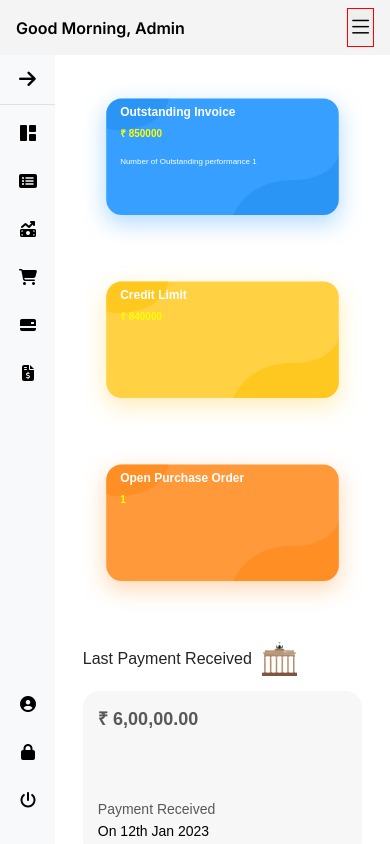
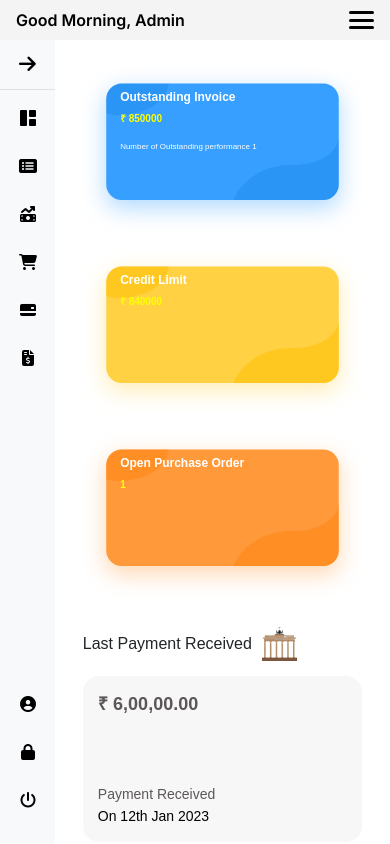
Before and after one commit to Gaurav-Nathh/Vendor-Portal, an Angular app: page /vendor in a window 390 px wide. Built offline with nearby package versions, Linux system fonts and the light colour scheme; sample sign-in values are in the browser's storage.

Commit message:
Menu Icon

```diff
--- a/src/app/layout/navbar/navbar.component.html
+++ b/src/app/layout/navbar/navbar.component.html
@@ -42,36 +42,46 @@
       </div>
     </div>
     <button
-      class="bord menu-toggler"
+      class="menu-toggler"
+      type="button"
       data-bs-toggle="collapse"
       data-bs-target="#navcollapse"
+      aria-controls="navcollapse"
+      aria-expanded="false"
     >
-      <i class="bi bi-list fs-2"></i>
+      <span class="hamburger">
+        <span></span>
+        <span></span>
+        <span></span>
+      </span>
+      <!-- <i class="fa-solid fa-bars"></i> -->
     </button>
   </section>
   <div class="collapse" id="navcollapse">
-    <div class="d-flex justify-content-center p-2">
+    <div class="d-flex justify-content-center pb-2">
       <div class="d-flex gap-4 align-items-center">
+        <app-theme-toggle> </app-theme-toggle>
         <i
-          class="fa-solid fa-calendar-days fs-5 text-secondary navbar-icon"
+          class="fa-solid fa-calendar-days fs-6 navbar-icon"
           role="button"
           title="Calendar"
         ></i>
         <i
-          class="fa-solid fa-bell fs-5 text-secondary navbar-icon"
+          class="fa-solid fa-bell fs-6 navbar-icon"
           role="button"
           title="Notifications"
         ></i>
         <i
-          class="bi-gear-fill fs-5 text-secondary navbar-icon"
+          class="bi-gear-fill fs-6 navbar-icon"
           role="button"
           title="Settings"
         ></i>
       </div>
       <div class="d-flex ms-4 align-items-center">
-        <i class="fa-solid fa-circle-user fs-5"></i>
+        <i class="fa-solid fa-circle-user fs-6"></i>
         <i
           class="bi bi-caret-down-fill"
+          style="font-size: 0.7rem; padding-left: 0.2rem"
           id="profileDropdown"
           data-bs-toggle="dropdown"
         ></i>
@@ -80,10 +90,10 @@
             class="dropdown-menu dropdown-menu-end"
             aria-labelledby="profileDropdown"
           >
-            <li><a class="dropdown-item" href="#">Profile</a></li>
-            <li><a class="dropdown-item" href="#">Settings</a></li>
+            <li><a class="dropdown-item">Profile</a></li>
+            <li><a class="dropdown-item">Settings</a></li>
             <li><hr class="dropdown-divider" /></li>
-            <li><a class="dropdown-item text-danger" href="#">Logout</a></li>
+            <li><a class="dropdown-item text-danger">Logout</a></li>
           </ul>
         </div>
       </div>
--- a/src/app/layout/navbar/navbar.component.scss
+++ b/src/app/layout/navbar/navbar.component.scss
@@ -15,9 +15,53 @@
 }
 .menu-toggler {
   display: none;
+  @media (max-width: 768px) {
+    background: none;
+    border: none;
+    display: flex;
+    align-items: center;
+    justify-content: center;
+    z-index: 1000;
+    .hamburger {
+      display: inline-block;
+      width: 25px;
+      height: 18px;
+      position: relative;
 
-  @media (max-width: 768px) {
-    display: block;
+      span {
+        display: block;
+        height: 3px;
+        width: 100%;
+        background: #000;
+        border-radius: 2px;
+        position: absolute;
+        left: 0;
+        transition: all 0.3s ease;
+
+        &:nth-child(1) {
+          top: 0;
+        }
+        &:nth-child(2) {
+          top: 7.5px;
+        }
+        &:nth-child(3) {
+          top: 15px;
+        }
+      }
+    }
+    &[aria-expanded="true"] .hamburger span:nth-child(1) {
+      transform: rotate(45deg);
+      top: 7.5px;
+    }
+
+    &[aria-expanded="true"] .hamburger span:nth-child(2) {
+      opacity: 0;
+    }
+
+    &[aria-expanded="true"] .hamburger span:nth-child(3) {
+      transform: rotate(-45deg);
+      top: 7.5px;
+    }
   }
 }
 
```
